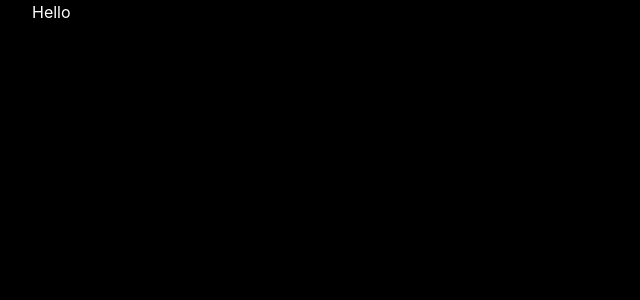
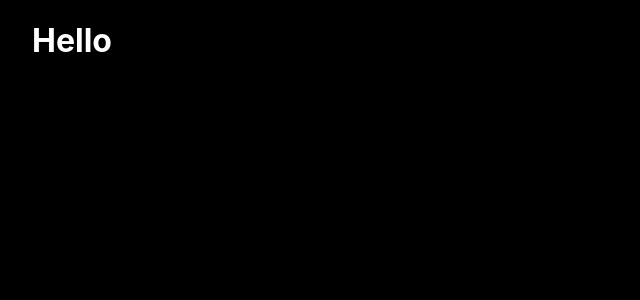
Before and after one commit to codeonec/theproject, a Next.js app: page / in a window 1280 px wide. Shown: the top 300 px of the page, without its empty margins (0-640 px from the left). Built offline with nearby package versions, Linux system fonts and the light colour scheme.

Commit message:
Removed tailwind

```diff
--- a/package.json
+++ b/package.json
@@ -12,8 +12,7 @@
     "next": "12.0.9",
     "postcss": "^8.4.6",
     "react": "17.0.2",
-    "react-dom": "17.0.2",
-    "tailwindcss": "^3.0.18"
+    "react-dom": "17.0.2"
   },
   "devDependencies": {
     "eslint": "8.8.0",
--- a/styles/globals.css
+++ b/styles/globals.css
@@ -1,6 +1,4 @@
-@tailwind base;
-@tailwind components;
-@tailwind utilities;
+
 html,
 body {
   padding: 0;
--- a/tailwind.config.js
+++ /dev/null
@@ -1,7 +0,0 @@
-module.exports = {
-  content: ["./pages/*/.{js,jsx}", "./components/*/.{js,jsx}"],
-  theme: {
-    extend: {},
-  },
-  plugins: [],
-}
```
Also changed, not shown: 1 other file (tests, documents, lock files or other folders).
